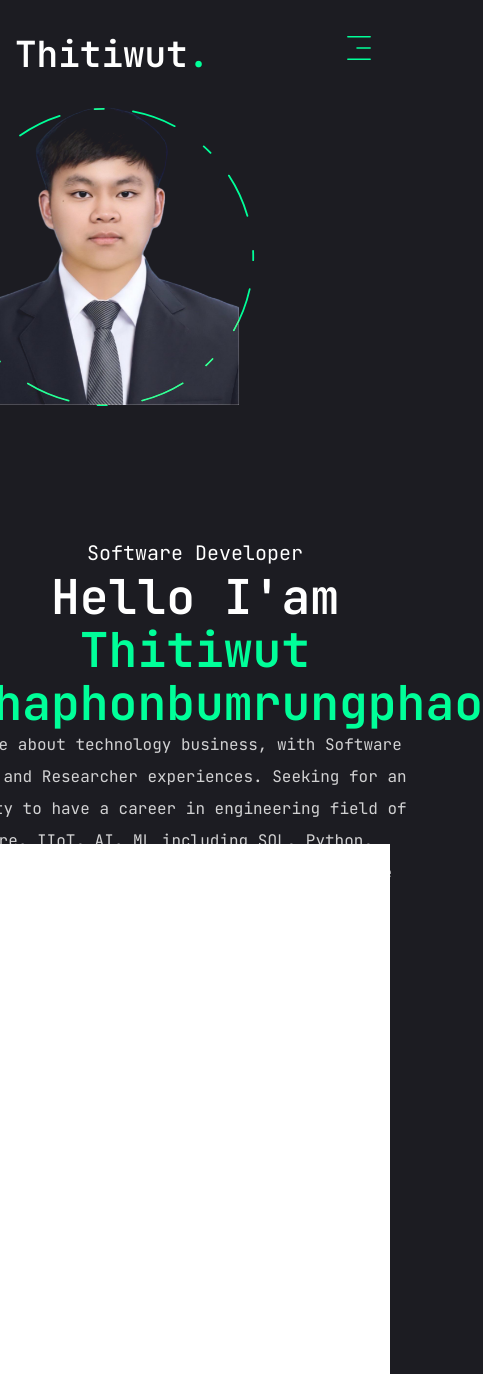
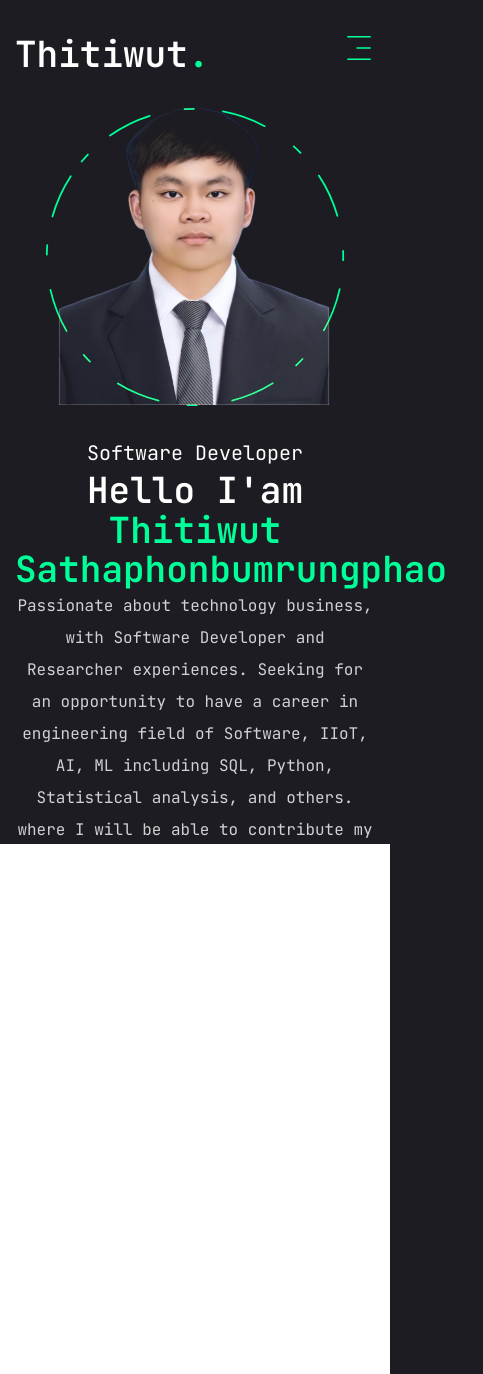
Before and after one commit to Thitiwut6402341/dollar-portfolio, a Next.js app: page / in a window 390 px wide. Shown: the top 1374 px of the page, 483 px wide, since content can reach past the window. Built offline with nearby package versions, Linux system fonts and the light colour scheme.

Commit message:
update page work resume and Home for responsive proper

```diff
--- a/app/page.jsx
+++ b/app/page.jsx
@@ -20,12 +20,12 @@ const Home = () => {
     <section className="h-full">
       <div className="container mx-auto h-full">
         <div className="flex flex-col xl:flex-row items-center justify-between xl:pt-8 xl:pb-24">
-          <div className="text-center xl:text-left order-2 xl:order-none">
+          <div className="text-center xl:text-left order-2 xl:order-none max-w-[100%]">
             <span className="text-xl">Software Developer</span>
-            <h1 className="h1">
-              Hello I'am<br /> <sapn className="text-accent">Thitiwut Sathaphonbumrungphao</sapn>
-            </h1>
-            <p className="max-w-[500px] mb-9 text-white/80">
+            <h2 className="h2 ">
+              Hello I'am<br /> <sapn className="text-accent ">Thitiwut Sathaphonbumrungphao</sapn>
+            </h2>
+            <p className=" mb-9 text-white/80 ">
               Passionate about technology business, with Software Developer and Researcher experiences.
               Seeking for an opportunity to have a career in engineering field of Software, IIoT, AI, ML including SQL,
               Python, Statistical analysis, and others. where I will be able to contribute my skill & knowledge and
--- a/app/resume/page.jsx
+++ b/app/resume/page.jsx
@@ -168,11 +168,11 @@ const Resume = () => {
                                     <h3 className="text-4xl font-bold">
                                         {skills.title}
                                     </h3>
-                                    <p className="max-w-[700px] h-[45px] text-white/60 xl:mx-0 flex flex-col">{skills.description}</p>
+                                    <p className="max-w-full h-full text-white/60 xl:mx-0 flex flex-col">{skills.description}</p>
                                 </div>
 
                             </div>
-                            <ul className="grid grid-cols-2 sm:grid-cols-3 md:grid-cols-4 gap-4">
+                            <ul className="grid grid-cols-2 sm:grid-cols-3 md:grid-cols-4 gap-5">
                                 {skills.skillList.map((skill, index) => {
                                     return <li key={index}>
                                         <TooltipProvider delayDuration={100}>
--- a/app/work/page.jsx
+++ b/app/work/page.jsx
@@ -81,7 +81,7 @@ const projects = [
         description: "Designed and developed a system to calculate and monitor the carbon footprint of an organization.",
         stack: [{ name: "MongoDB" }, { name: "NestJS" }, { name: "TypeScript" }, { name: "Git/Github" }, { name: "Postman" }],
         image: '/assets/work/work5.png',
-        live: "https://snc-services.sncformer.com/icfo/",
+        live: "https://snc-services.sncformer.com/icts",
         github: ""
     },
     {
--- a/components/Photo.jsx
+++ b/components/Photo.jsx
@@ -6,7 +6,7 @@ import Image from 'next/image'
 
 const Photo = () => {
     return (
-        <div className="w-[480px] h-[400px] relative">
+        <div className="w-full h-full relative">
             <motion.div
                 initial={{ opacity: 0 }}
                 animate={{
```
Also changed, not shown: app/contact/page.jsx (line endings or trailing spaces).
